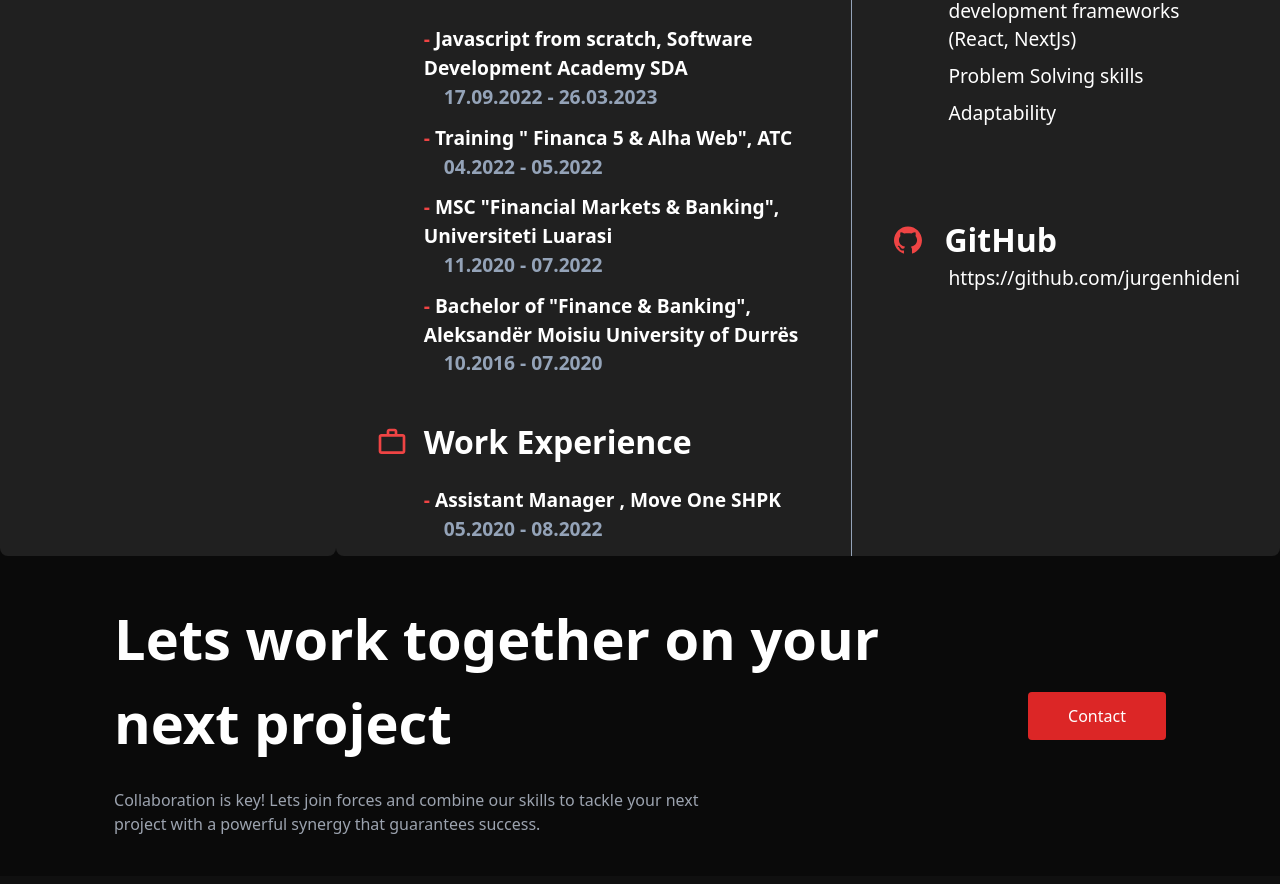
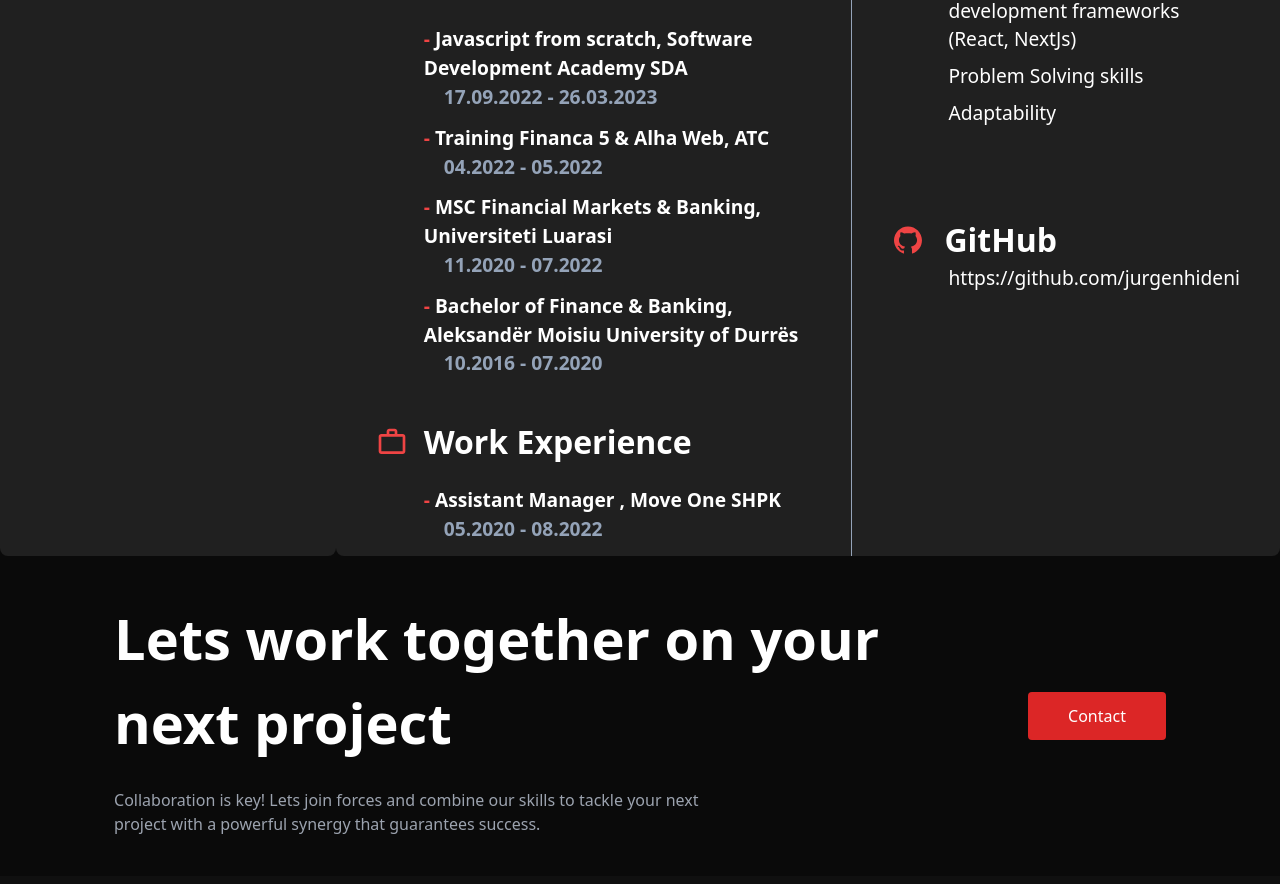
Before and after one commit to jurgenhideni/portfolio, a Next.js app: page /resume in a window 1280 px wide. Shown: the part 900-1784 px from the top of the page. Built offline with nearby package versions, Linux system fonts and the light colour scheme.

Commit message:
fixed &apos errors in curriculumVitae

```diff
--- a/src/components/CurriculumVitae.jsx
+++ b/src/components/CurriculumVitae.jsx
@@ -34,23 +34,23 @@ const CurriculumVitae = () => {
         </div>
         <div className="font-semibold text-white ml-12 text-[1.2rem] mb-3">
           <p>
-            <span className="text-red-500">-</span> Training " Financa 5 & Alha
-            Web", ATC
+            <span className="text-red-500">-</span> Training Financa 5 & Alha
+            Web, ATC
           </p>
           <h3 className="text-slate-400 ml-5">04.2022 - 05.2022</h3>
         </div>
         <div className="font-semibold text-white ml-12 text-[1.2rem] mb-3">
           <p>
-            <span className="text-red-500">-</span> MSC "Financial Markets &
-            Banking", Universiteti Luarasi
+            <span className="text-red-500">-</span> MSC Financial Markets &
+            Banking, Universiteti Luarasi
           </p>
           <h3 className="text-slate-400 ml-5">11.2020 - 07.2022</h3>
         </div>
 
         <div className="font-semibold text-white ml-12 text-[1.2rem] mb-3">
           <p>
-            <span className="text-red-500">-</span> Bachelor of "Finance &
-            Banking", Aleksandër Moisiu University of Durrës
+            <span className="text-red-500">-</span> Bachelor of Finance &
+            Banking, Aleksandër Moisiu University of Durrës
           </p>
           <h3 className="text-slate-400 ml-5">10.2016 - 07.2020</h3>
         </div>
```
